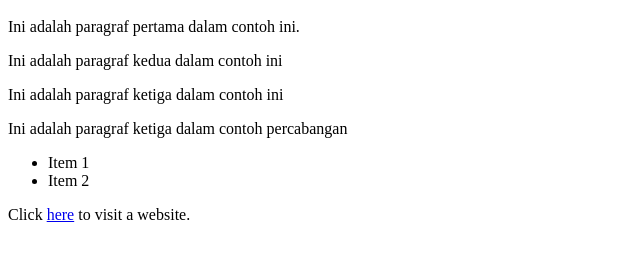
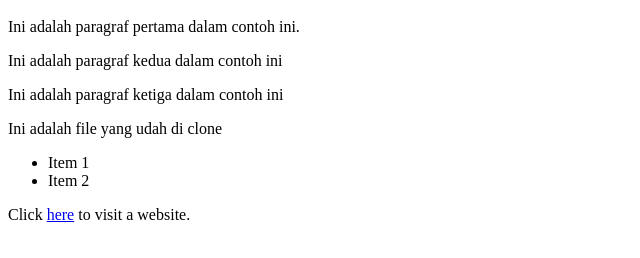
Before and after one commit to fiqihtrid/contoh, a plain HTML site: page index.html in a window 1280 px wide. Shown: the part 48-306 px from the top of the page, without its empty margins (0-640 px from the left). Drawn offline with Linux system fonts and the light colour scheme.

Commit message:
tambah clone

```diff
--- a/index.html
+++ b/index.html
@@ -7,7 +7,7 @@
     <p>Ini adalah paragraf pertama dalam contoh ini.</p>
     <p>Ini adalah paragraf kedua dalam contoh ini</p>
     <p>Ini adalah paragraf ketiga dalam contoh ini</p>
-    <p>Ini adalah paragraf ketiga dalam contoh percabangan</p>
+    <p>Ini adalah file yang udah di clone</p>
       <ul>
         <li>Item 1</li>
         <li>Item 2</li>
```
